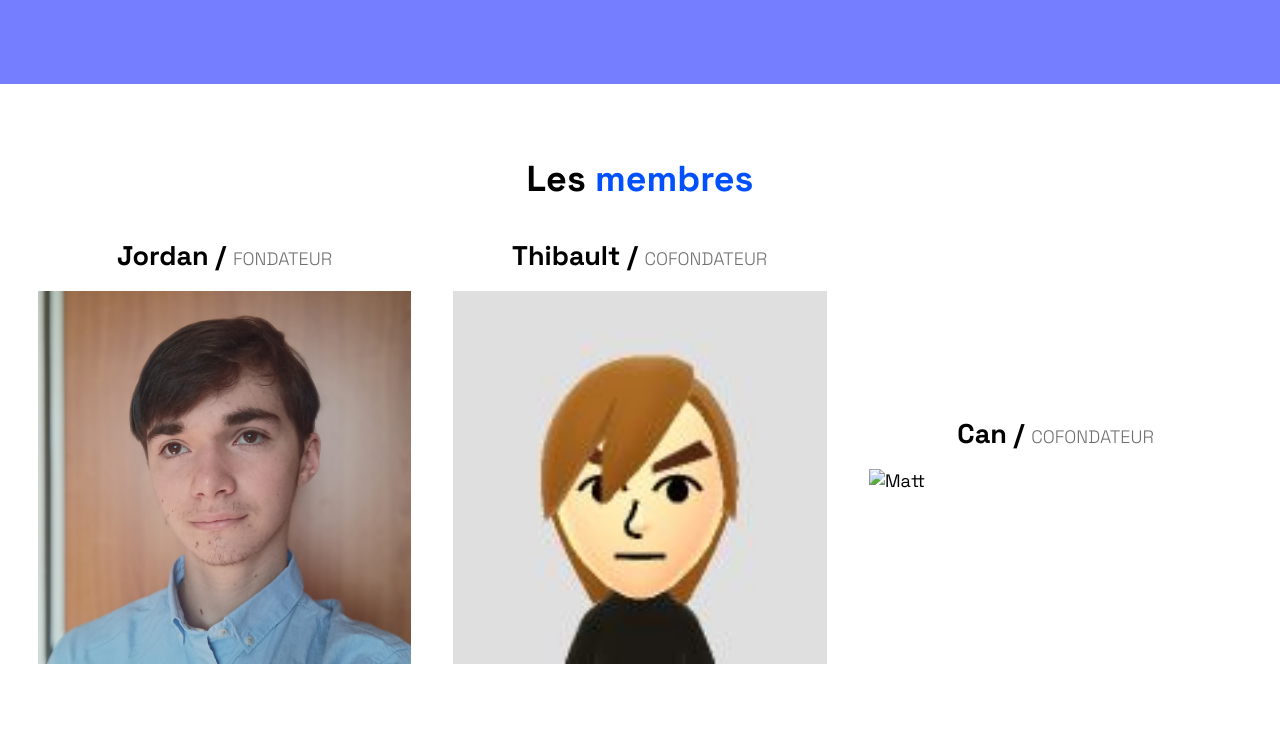
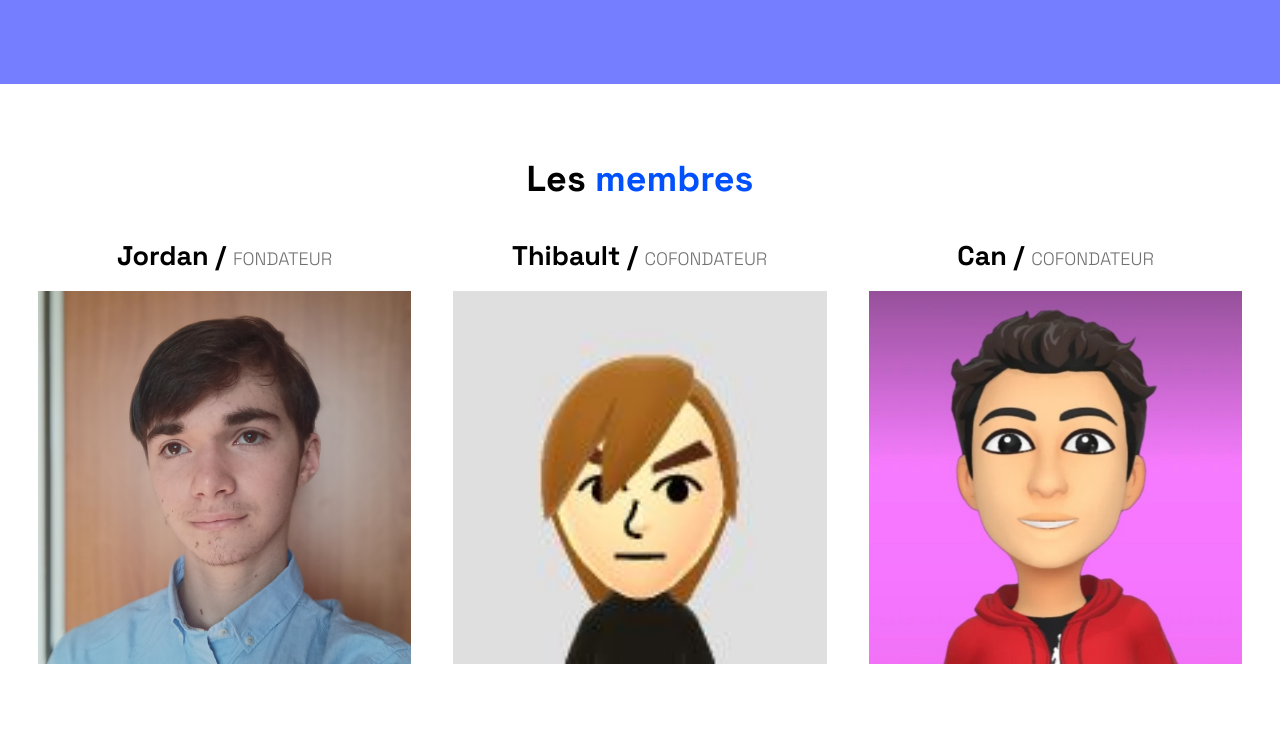
Before and after one commit to pitilink100/LaFrancepassoumise, a plain HTML site: page index.html in a window 1280 px wide. Shown: the part 2853-3590 px from the top of the page. Drawn offline with nearby package versions, Linux system fonts and the light colour scheme; a script that the page names is missing.

Commit message:
Update index.html

```diff
--- a/index.html
+++ b/index.html
@@ -95,7 +95,7 @@
                 </div>
                 <div class="member" data-aos="zoom-in">
                     <h4>Can / <span class="job">cofondateur</span></h4>
-                    <img src="img/mekas/can pp.png" alt="Matt" />
+                    <img src="img/mekas/can pp.jpg" alt="Matt" />
                 </div>
             </div>
         </div>
```
